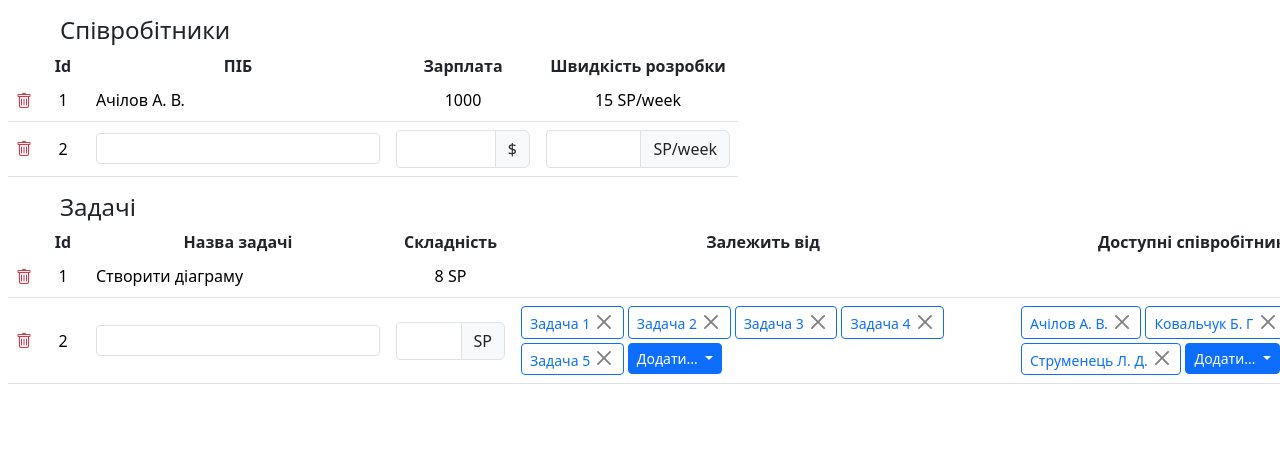
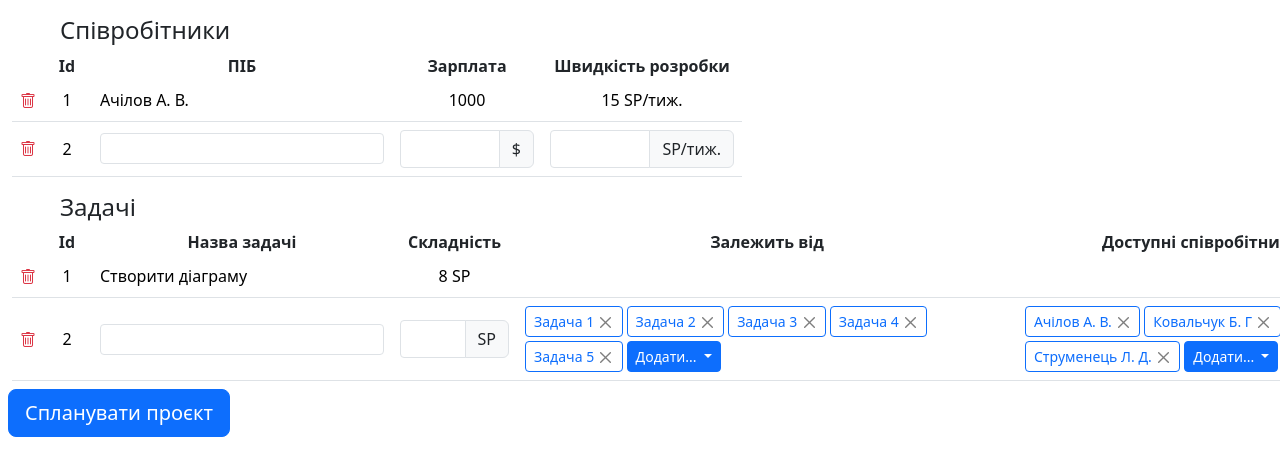
Before and after one commit to AndrryArmor/Everplanner, a Vue app in the folder Frontend/: page / in a window 1280 px wide. Shown: the top 476 px of the page. Built offline with nearby package versions, Linux system fonts and the light colour scheme.

Commit message:
Fix overflow; add plan button; reduce close buttons; minor refactoring.

```diff
--- a/Frontend/src/App.vue
+++ b/Frontend/src/App.vue
@@ -8,4 +8,4 @@ import Planner from "./components/Planner.vue";
 import GanttChart from "./components/GanttChart.vue";
 </script>
 
-<style></style>
+<style scoped></style>
--- a/Frontend/src/components/Planner.vue
+++ b/Frontend/src/components/Planner.vue
@@ -2,8 +2,8 @@
   <form>
     <div class="container-fluid mt-3 workers">
       <h4 class="ms-5">Співробітники</h4>
-      <div class="row">
-        <div class="col-auto px-0 mx-2 overflow-x-auto table-col">
+      <div class="row overflow-x-auto">
+        <div class="col-auto table-col">
           <table class="table m-0">
             <thead>
               <th></th>
@@ -22,7 +22,7 @@
                 <td>1</td>
                 <td>Ачілов А. В.</td>
                 <td>1000</td>
-                <td>15 SP/week</td>
+                <td>15 {{ developmentVelocityMetric }}</td>
               </tr>
               <tr>
                 <td>
@@ -39,13 +39,13 @@
                 <td>
                   <div class="input-group">
                     <input type="number" min="0" class="form-control form-control-sm" />
-                    <span class="input-group-text">$</span>
+                    <span class="input-group-text">{{ dollarSign }}</span>
                   </div>
                 </td>
                 <td>
                   <div class="input-group">
                     <input type="number" min="0" class="form-control form-control-sm" />
-                    <span class="input-group-text">SP/week</span>
+                    <span class="input-group-text">{{ developmentVelocityMetric }}</span>
                   </div>
                 </td>
               </tr>
@@ -56,8 +56,8 @@
     </div>
     <div class="container-fluid mt-3 tasks">
       <h4 class="ms-5">Задачі</h4>
-      <div class="row">
-        <div class="col-auto px-0 mx-2 overflow-x-auto table-col">
+      <div class="row overflow-x-auto">
+        <div class="col-auto table-col">
           <table class="table m-0">
             <thead>
               <th></th>
@@ -76,7 +76,7 @@
                 </td>
                 <td>1</td>
                 <td>Створити діаграму</td>
-                <td>8 SP</td>
+                <td>8 {{ storyPointsSign }}</td>
                 <td></td>
                 <td></td>
               </tr>
@@ -95,7 +95,7 @@
                 <td>
                   <div class="input-group">
                     <input type="number" min="0" max="100" class="form-control form-control-sm" />
-                    <span class="input-group-text">SP</span>
+                    <span class="input-group-text">{{ storyPointsSign }}</span>
                   </div>
                 </td>
                 <td>
@@ -153,7 +153,7 @@
                         Струменець Л. Д.
                         <button type="button" class="btn-close"></button>
                       </div>
-                      <div class="col-auto dropdown d-inline-block p-0">
+                      <div class="col-auto d-inline-block p-0 dropdown">
                         <button class="btn btn-sm btn-primary dropdown-toggle" type="button" data-bs-toggle="dropdown">
                           Додати...
                         </button>
@@ -172,10 +172,15 @@
         </div>
       </div>
     </div>
+    <button type="button" class="btn btn-lg btn-primary m-2">Cпланувати проєкт</button>
   </form>
 </template>
 
-<script setup></script>
+<script setup>
+const dollarSign = '$';
+const storyPointsSign = "SP";
+const developmentVelocityMetric = `${storyPointsSign}/тиж.`;
+</script>
 
 <style scoped lang="scss">
 @import "../assets/styles.scss";
@@ -197,11 +202,20 @@
     border-width: 0px;
     margin: -0.25em -0.25em -0.25em -0.25em;
   }
+
+  .btn-close {
+    font-size: 0.75em;
+  }
 }
 
 $td-trashbin-width: 30px;
 $td-id-width: 50px;
 $td-badges-width: 500px;
+$td-worker-name-width: 300px;
+$td-salary-width: 150px;
+$td-task-name-width: 300px;
+$td-velocity-width: 200px;
+$td-complexity-width: 125px;
 
 .workers .table {
 
@@ -223,7 +237,6 @@ $td-badges-width: 500px;
 
   th:nth-child(3),
   td:nth-child(3) {
-    $td-worker-name-width: 300px;
     width: $td-worker-name-width;
     min-width: $td-worker-name-width;
     max-width: $td-worker-name-width;
@@ -231,7 +244,6 @@ $td-badges-width: 500px;
 
   th:nth-child(4),
   td:nth-child(4) {
-    $td-salary-width: 150px;
     width: $td-salary-width;
     min-width: $td-salary-width;
     max-width: $td-salary-width;
@@ -240,7 +252,6 @@ $td-badges-width: 500px;
 
   th:nth-child(5),
   td:nth-child(5) {
-    $td-velocity-width: 200px;
     width: $td-velocity-width;
     min-width: $td-velocity-width;
     max-width: $td-velocity-width;
@@ -268,7 +279,6 @@ $td-badges-width: 500px;
 
   th:nth-child(3),
   td:nth-child(3) {
-    $td-task-name-width: 300px;
     width: $td-task-name-width;
     min-width: $td-task-name-width;
     max-width: $td-task-name-width;
@@ -276,7 +286,6 @@ $td-badges-width: 500px;
 
   th:nth-child(4),
   td:nth-child(4) {
-    $td-complexity-width: 125px;
     width: $td-complexity-width;
     min-width: $td-complexity-width;
     max-width: $td-complexity-width;
```
